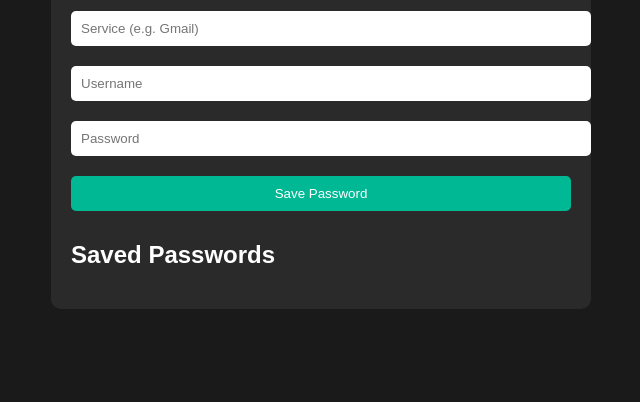
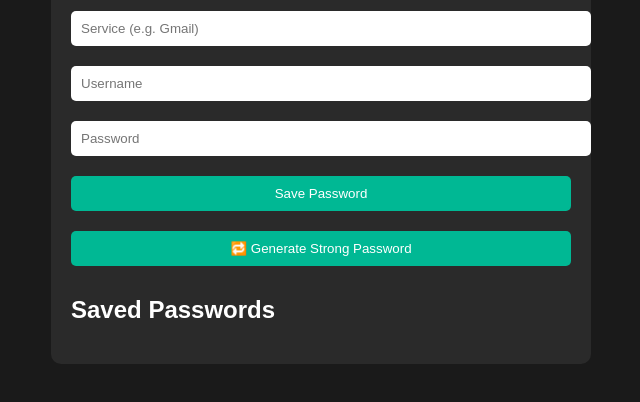
Before and after one commit to Dutch1cat/passvault, a plain HTML site: page index.html in a window 1280 px wide. Shown: the part 128-530 px from the top of the page, without its empty margins (319-959 px from the left). Drawn offline with Linux system fonts and the light colour scheme.

Commit message:
Update index.html

```diff
--- a/index.html
+++ b/index.html
@@ -46,6 +46,7 @@
     <input type="text" id="username" placeholder="Username">
     <input type="password" id="password" placeholder="Password">
     <button onclick="savePassword()">Save Password</button>
+    <button onclick="generatePassword()">🔁 Generate Strong Password</button>
 
     <h2>Saved Passwords</h2>
     <div id="output"></div>
@@ -75,6 +76,14 @@
         output.innerHTML += `<p><strong>${entry.service}</strong> – ${entry.username} : ${entry.password}</p>`;
       });
     }
+    function generatePassword(length = 12) {
+      const chars = "abcdefghijklmnopqrstuvwxyzABCDEFGHIJKLMNOPQRSTUVWXYZ0123456789!@#$%^&*()_+[]{}|;:,.<>?";
+      let password = "";
+      for (let i = 0; i < length; i++) {
+        password += chars.charAt(Math.floor(Math.random() * chars.length));
+      }
+      document.getElementById("password").value = password;
+    }
 
     window.onload = showPasswords;
   </script>
```
